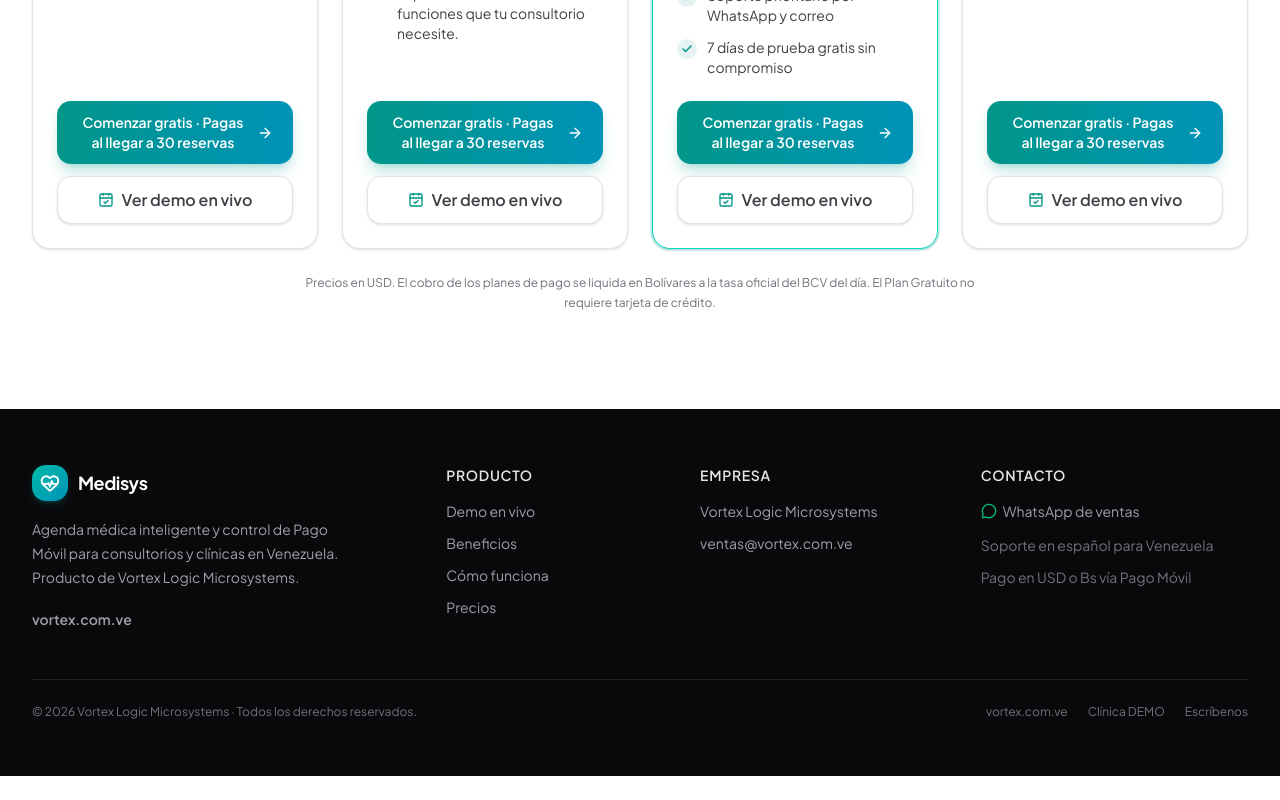
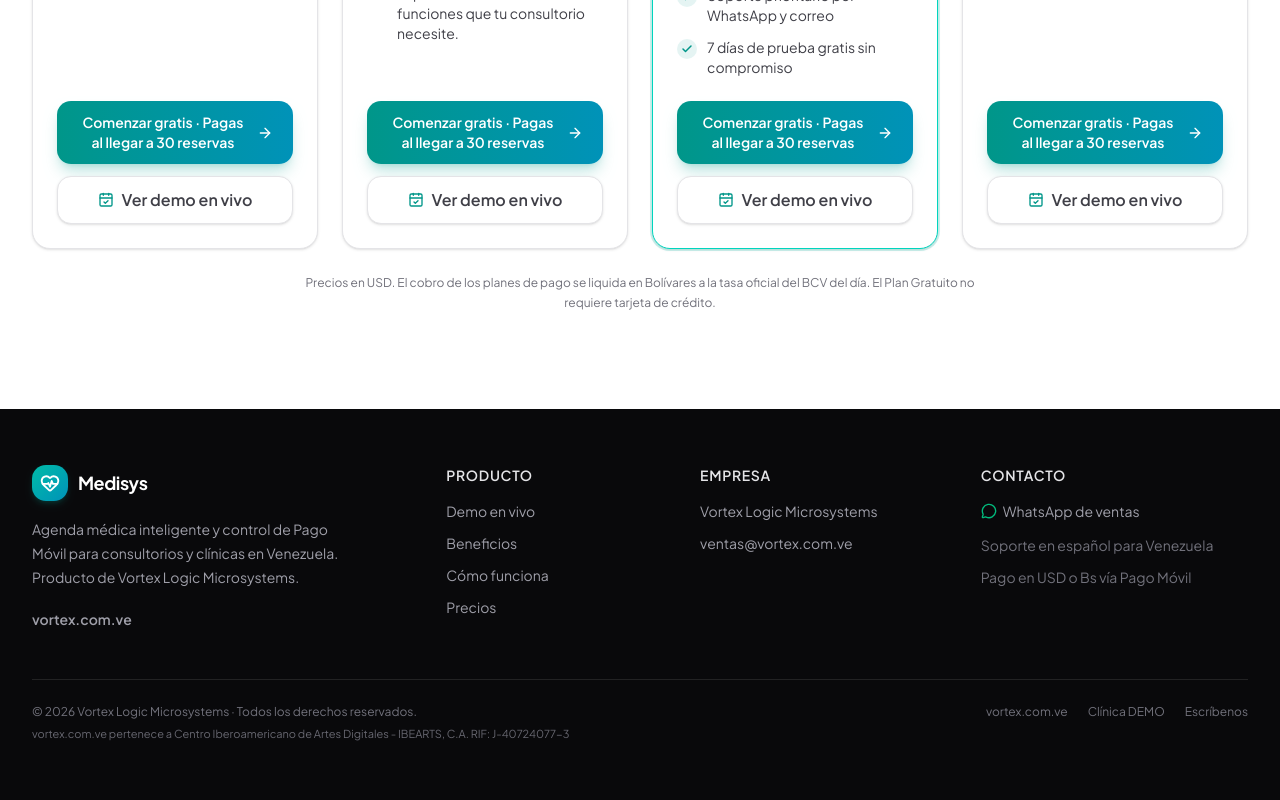
Before and after one commit to jggalviz/medisys, a Next.js app: page / in a window 1280 px wide. Shown: the part 3546-4346 px from the top of the page. Before the commit the page ends 4322 px from the top, so only its background shows below. Built offline with nearby package versions, Linux system fonts and the light colour scheme; no server answers.

Commit message:
docs(footer): agregar texto legal de razon social e IBEARTS, C.A. RIF J-40724077-3

```diff
--- a/src/app/page.tsx
+++ b/src/app/page.tsx
@@ -90,6 +90,11 @@
 const COMPANY_NAME = "Vortex Logic Microsystems"
 const COMPANY_URL = "https://vortex.com.ve"
 const SALES_EMAIL = "ventas@vortex.com.ve"
+
+/* Datos legales del dominio y su titular (footer). */
+const LEGAL_ENTITY = "Centro Iberoamericano de Artes Digitales - IBEARTS, C.A."
+const LEGAL_RIF = "J-40724077-3"
+const LEGAL_NOTICE = `vortex.com.ve pertenece a ${LEGAL_ENTITY} RIF: ${LEGAL_RIF}`
 
 /* ------------------------------------------------------------------ */
 /* Tipos y datos de las secciones                                      */
@@ -886,10 +891,15 @@
           </FooterColumn>
         </div>
 
-        <div className="mt-12 flex flex-col gap-3 border-t border-white/10 pt-6 text-xs text-zinc-500 sm:flex-row sm:items-center sm:justify-between">
-          <p>
-            © {year} {COMPANY_NAME} · Todos los derechos reservados.
-          </p>
+        <div className="mt-12 flex flex-col gap-3 border-t border-white/10 pt-6 text-xs text-zinc-500 sm:flex-row sm:items-start sm:justify-between">
+          <div className="flex flex-col gap-1">
+            <p>
+              © {year} {COMPANY_NAME} · Todos los derechos reservados.
+            </p>
+            <p className="text-[11px] leading-5 text-zinc-500/90">
+              {LEGAL_NOTICE}
+            </p>
+          </div>
           <div className="flex flex-wrap items-center gap-x-5 gap-y-2">
             <a
               href={COMPANY_URL}
```
